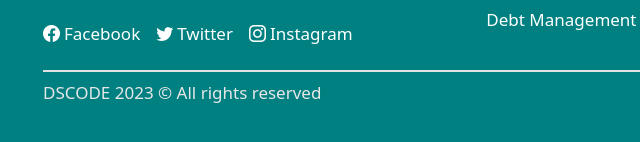
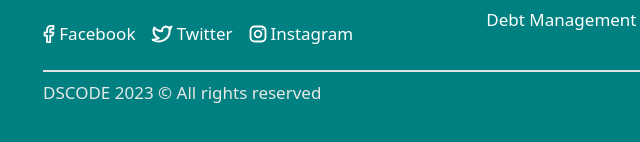
Before and after one commit to MuhIsmailMks/prosprerix, a plain HTML site: page index.html in a window 1280 px wide. Shown: the part 5010-5152 px from the top of the page, 39-679 px from the left. Drawn offline with nearby package versions, Linux system fonts and the light colour scheme.

Commit message:
update social footer

```diff
--- a/assets/css/style.css
+++ b/assets/css/style.css
@@ -495,6 +495,11 @@ footer{
    color: #E7E7E7;
 }
 
+.footer-social-icon{
+    width: auto;
+    height: 18px;
+}
+
 /* media queries */
 @media screen and (min-width:600px)  {
     /* navbar */
--- a/index.html
+++ b/index.html
@@ -503,9 +503,23 @@
                     Our expert financial consultants provide solutions to help you achieve financial wealth. Trust us to guide you toward a brighter financial future.
                   </p>
                   <div class="d-flex justify-content-between justify-content-lg-start gap-lg-3">
-                    <a href="#" class="d-flex gap-1 text-white text-decoration-none"><i class="bi bi-facebook"></i> Facebook</a>
-                    <a href="#" class="d-flex gap-1 text-white text-decoration-none"><i class="bi bi-twitter"></i> Twitter</a>
-                    <a href="#" class="d-flex gap-1 text-white text-decoration-none"><i class="bi bi-instagram"></i> Instagram</a>
+                    <a href="#" class="d-flex gap-1 text-white text-decoration-none">
+
+                    <img src="./assets/images/facebook.svg" alt="facebook" class="footer-social-icon">
+
+                    Facebook</a>
+                    <a href="#" class="d-flex gap-1 text-white text-decoration-none">
+
+                    <img src="./assets/images/twitter.svg" alt="twitter" class="footer-social-icon">
+                        Twitter
+                    </a>
+
+                    <a href="#" class="d-flex gap-1 text-white text-decoration-none">
+
+                        <img src="./assets/images/instagram.svg" alt="instagram" class="footer-social-icon">
+
+                        Instagram
+                    </a>
                   </div>
                 </div>
 
@@ -555,7 +569,7 @@
 
 
 
-          </footer>
+        </footer>
 
     </div>
 
```
Also changed, not shown: assets/images/facebook.svg (added), assets/images/instagram.svg (added), assets/images/twitter.svg (added).
